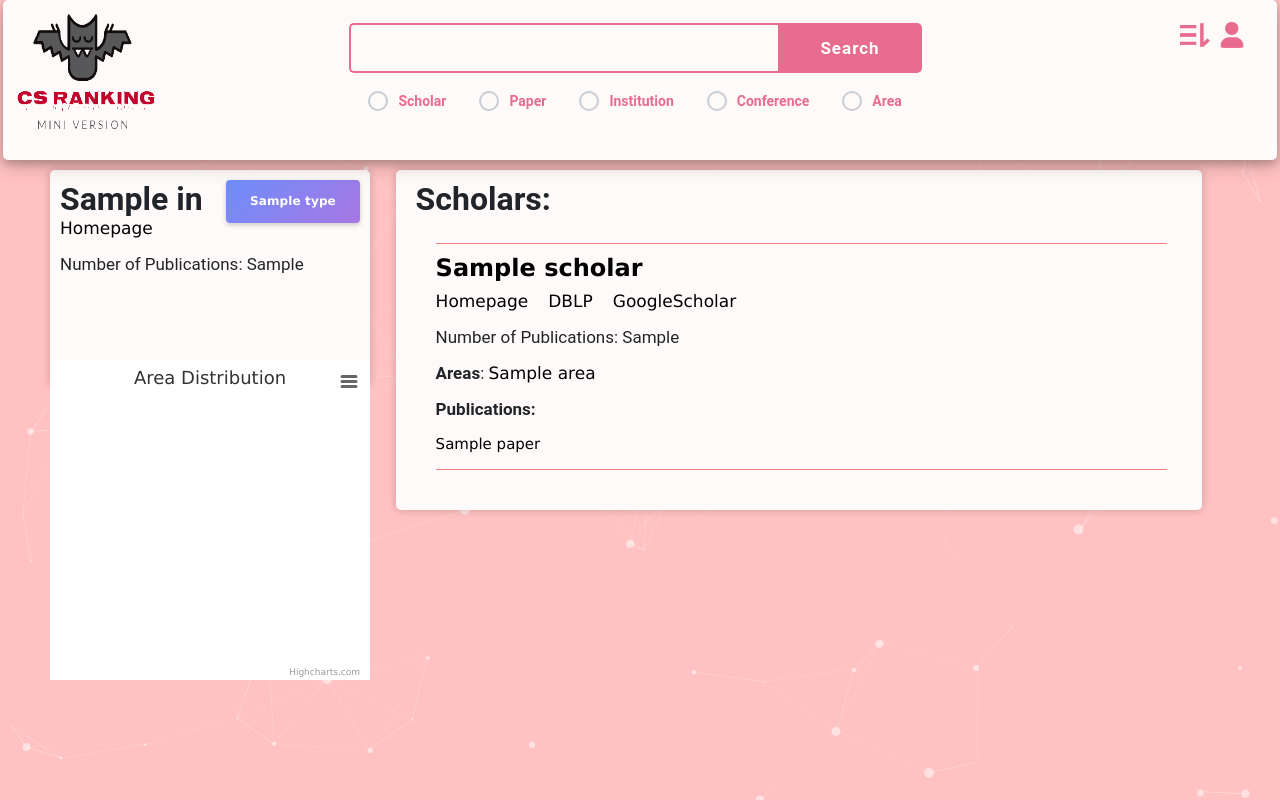
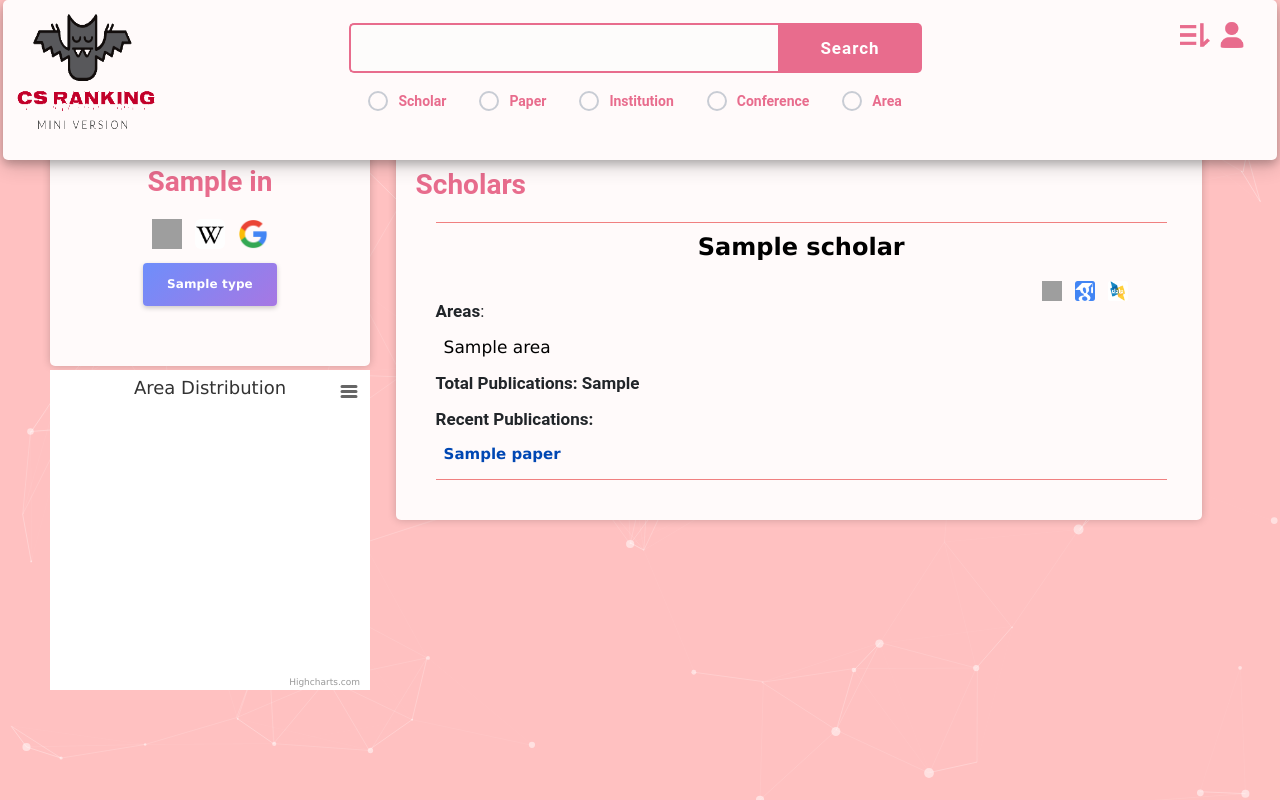
Before and after one commit to Oxer11/Mini-CSRanking, a Django app: template templates/institution.html in a window 1280 px wide. Run offline with Django 3.2, Linux system fonts and the light colour scheme; the template is opened without the code that fills it: most values are stand-ins (such as "Sample title", 1, 10 or a date in 2020); some libraries are stand-ins or nearby versions; grey boxes are pictures that could not be loaded.

Commit message:
institution.html complete

```diff
--- a/templates/institution.html
+++ b/templates/institution.html
@@ -12,35 +12,50 @@ paper_list是一个列表，第i个元素是第i位老师的近年论文（不
 {% load index %}
 
 {% block mainbody %}
-	<div style="position:absolute;top:150px;left:50px;margin:0;z-index:888;float:left;width:90%">
-	<div class="basic_info" class="container-fluid" style="float:left;position:fixed;margin-left:0;margin-top:20px;width:25%;height:27%;">
-		<span>
-			<h2 style="display:inline;text-align:center;margin-bottom:20px;"><b>{{ins.name}}</b></h2>
-			<a type="submit" id="follow_button" style="float:right" data-title="{{ Type }}"></a>
-		</span>
-		<p><a href="{{ins.homepage}}">Homepage</a></p>
-		<p>Number of Publications: {{ins.pub_cnt}} </p>
+	<div style="position:absolute;top:140px;left:50px;margin:0;z-index:888;float:left;width:90%">
+	<div class="basic_info" class="container-fluid" style="float:left;position:fixed;margin-left:0;margin-top:10px;width:25%;min-height:27%;padding:15px;">
+		<div width="95%" height="95%">
+			<h3 style="text-align:center;margin-bottom:20px;"><b>{{ins.name}}</b></h3>
+				<div style="width:100%;text-align:center">
+					{% load static %}
+					<span style="margin:5px"><a href="{{ ins.homepage }}"><img src="{% static 'asset/home-icon.jpg' %}" width="30px" height="30px"></a></span>
+					<span style="margin:5px"><a href="https://en.wikipedia.org/wiki/{{ ins.name }}"><img src="{% static 'asset/favicon.ico' %}" width="30px" height="30px"></a></span>
+					<span style="margin:5px"><a href="https://www.google.com.hk/search?q={{ ins.name }}"><img src="{% static 'asset/google-icon.png' %}" width="30px" height="30px"></a></span>
+				</div>
+			<br>
+			<div style="text-align:center">
+				<a type="submit" id="follow_button" style="" data-title="{{ Type }}"></a>
+				</div>
+		</div>
 	</div>
-	<div id="container" style="float:left;position:fixed;margin-left:0;margin-top:210px;width:25%;min-height:40%;"></div>
-	<div class="basic_info" class="container-fluid" style="float:right;text-align:left;margin-right:0;margin-top:20px;width:70%;">
-		<h2 style="display:inline-block;margin-bottom:25px;margin-left:10px;"><b>Scholars:</b></h2>
+	<div id="container" style="float:left;position:fixed;margin-left:0;margin-top:230px;width:25%;min-height:40%;"></div>
+	<div class="basic_info" class="container-fluid" style="float:right;text-align:left;margin-right:0;margin-top:10px;width:70%;">
+		<h3 style="display:inline-block;margin-top:8px;margin-bottom:20px;margin-left:10px;"><b>Scholars</b></h3>
 		{% for s in scholar_list %}
 		<div class="publication">
 			<div style="margin-top:10px;margin-bottom:10px;">
-			<h4><a href="/scholar/?name={{ s.name }}"><b>{{s.name}}</b></a></h4>
-			<p class="enum"><a href="{{s.homepage}}">Homepage</a><a href="{{s.DBLP}}">DBLP</a><a href="{{s.GoogleScholar}}">GoogleScholar</a></p>
-				<p>Number of Publications: {{s.pub_cnt}}</p>
-				<p class="enum"><b>Areas</b>:
+			<div style="display:inline-block;width:100%;">
+				<h4 style="text-align:center;margin-bottom:20px;"><a href="/scholar/?name={{s.name}}"><b>{{s.name}}</b></a></h4>
+				<div style="width:130px;margin:auto;float:right">
+				{% load static %}
+					<span style="margin:5px"><a href="{{ s.homepage }}"><img src="{% static 'asset/home-icon.jpg' %}" width="20px" height="20px"></a></span>
+					<span style="margin:5px"><a href="{{ s.GoogleScholar }}"><img src="{% static 'asset/scholar.ico' %}" width="20px" height="20px"></a></span>
+					<span style="margin:5px"><a href="{{ s.DBLP }}"><img src="{% static 'asset/dblp-logo.png' %}" width="20px" height="20px"></a></span>
+				</div>
+			</div>
+			<p><b>Areas</b>:</p>
+			<p class="enum" style="margin-left:8px;">
 			{% for a in area_list|index:forloop.counter0 %}
 				<a href="/area/?name={{a.name}}">{{a.name}}</a>
 			{% empty %}
 				None
 			{% endfor %}
 			</p>
-			<p><b>Publications:</b></p>
-			<ul>
+			<p><b>Total Publications: {{s.pub_cnt}}</b></p>
+			<p><b>Recent Publications:</b></p>
+			<ul style="margin-left:8px;">
 			{% for p in paper_list|index:forloop.counter0 %}
-				<li style="margin-top:5px;font-size:15px;"><a href="{{p.href}}">{{p.title}}</a></li>
+				<li style="margin-top:5px;font-size:15px;"><a href="{{p.href}}" style="color:#0047b3;font-weight:600;">{{p.title}}</a></li>
 			{% empty %}
 				<p>No Recent Publication</p>
 			{% endfor %}
```
Also changed, not shown: CSRanking/static/asset/favicon.ico (added), CSRanking/static/asset/google-icon.png (added).
